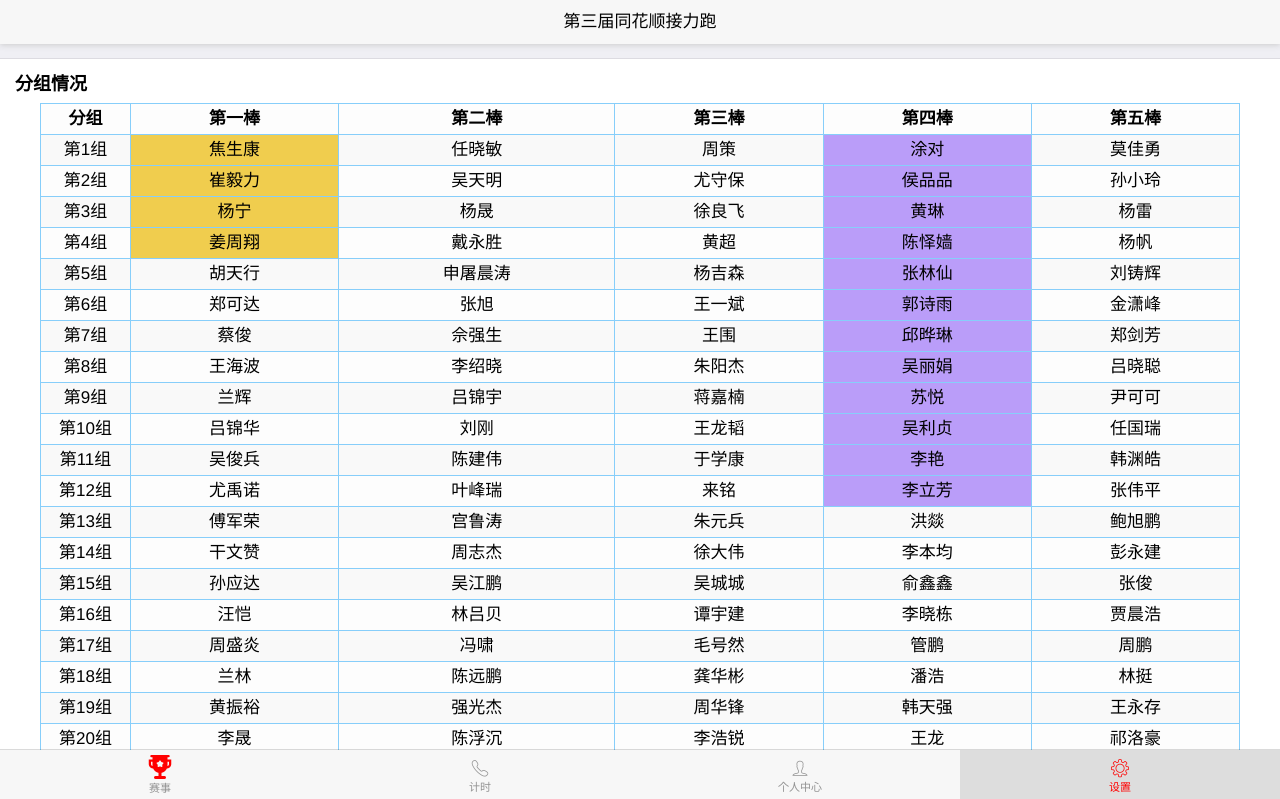
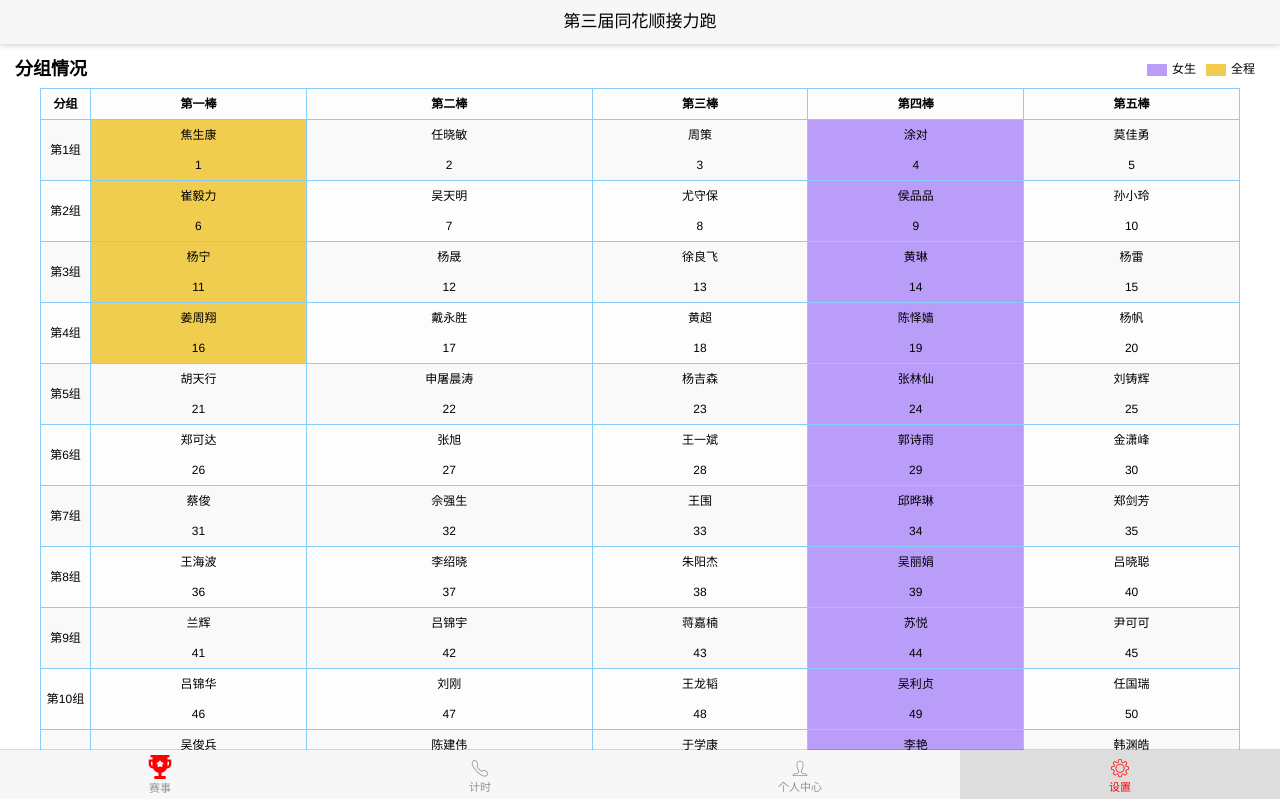
Before and after one commit to songcee/mui-timer, a plain HTML site: page index.html in a window 1280 px wide. Both pictures are taken after a click on the link "设置". Shown: the top 799 px of the page. Drawn offline with Linux system fonts and the light colour scheme.

Commit message:
修改样式

```diff
--- a/css/style.css
+++ b/css/style.css
@@ -229,6 +229,7 @@
 	border:1px solid lightskyblue;
 	line-height: 30px;
 	box-sizing: border-box;
+	font-size: 12px;
 }
 .fix-table{
 	position: fixed;
@@ -242,6 +243,32 @@
 .fix-table th{
 	border: 1px solid lightskyblue;
 
+}
+.legend-list{
+	list-style: none;
+	position: absolute;
+	right:15px;
+	top:15px;
+	font-size: 12px;
+	overflow: hidden;
+	margin:0;
+	padding:0;
+}
+.legend-list li{
+	margin:0 10px 0 0;
+	float:right;
+}
+.icon-yellow,
+.icon-pink{
+	width:20px;
+	height:12px;
+	vertical-align: middle;
+	margin-right:5px;
+	display: inline-block;
+	background: #f0cd4e;
+}
+.icon-pink{
+	background: #bA9Df9;
 }
 .runner-table td,
 .runner-table th{
@@ -266,3 +293,6 @@
 	float: left;
 	margin-left: 10px;
 }
+.mui-content .mui-table-view.group-table-area{
+	margin-top:0;
+}
--- a/index.html
+++ b/index.html
@@ -244,10 +244,18 @@
 			<!-- 设置页面 -->
 			<div id="gearTab" class="mui-control-content">
 				<div class="mui-content" >
-					<ul class="mui-table-view">
-							<li class="mui-table-view-cell" id="teamRunnerTable">
+					<ul class="mui-table-view group-table-area">
+							<li class="mui-table-view-cell" >
 								<h4>分组情况</h4>
-								<table border="" cellspacing="" cellpadding="" class="runner-table">
+								<ul class="legend-list">
+									<li>
+										<i class="icon-yellow"></i><span>全程</span>
+									</li>
+									<li>
+										<i class="icon-pink"></i><span>女生</span>
+									</li>
+								</ul>
+								<table border="" cellspacing="" cellpadding="" class="runner-table" id="teamRunnerTable">
 									<tr>
 										<th width="90px">分组</th>
 										<th>第一棒</th>
@@ -281,7 +289,8 @@
 									</tr>
 								</table>
 							</li>
-							<li class="mui-table-view-cell" id="allRunnerTable">全程运动员</li>
+							<li class="mui-table-view-cell" >全程运动员 <table  border="" cellspacing="" cellpadding="" class="runner-table"  id="allRunnerTable"></table>
+							</li>
 							<li class="mui-table-view-cell"><h4>工作人员</h4></li>
 					</ul>
 					<!-- <table cellspacing="" cellpadding="" class="runner-table fix-table">
--- a/js/fenzu.js
+++ b/js/fenzu.js
@@ -5,13 +5,13 @@ function getFenzuData(){
 //
 // 		}
 // 	});
-	console.log(allList)
-	mui('#teamRunnerTable')[0].innerHTML='<h4>分组情况</h4>'+renderTableData(allList.result.team_runners,{filterColor:true});
+	// console.log(allList)
+	mui('#teamRunnerTable')[0].innerHTML=renderTableData(allList.result.team_runners,{filterColor:true});
 	mui('#teamRunnerTable').on('click','td',function(e){
 		renderHoverDetail(e.target)
 			mui('#popover').popover('show')
 	})
-	mui('#allRunnerTable')[0].innerHTML='<h4>全程运动员</h4>'+renderTableData(allList.result.all_runners);
+	mui('#allRunnerTable')[0].innerHTML=renderTableData(allList.result.all_runners);
 }
 
 function submitChangeData(){
@@ -60,9 +60,8 @@ function runderHoverEvent(){
  *
  */
 function renderTableData(data,param){
-	var tableList = ['<table border="" cellspacing="" cellpadding="" class="runner-table">\
-						<tr>\
-							<th width="90px">分组</th>\
+	var tableList = ['<tr>\
+							<th width="50px">分组</th>\
 							<th>第一棒</th>\
 							<th>第二棒</th>\
 							<th>第三棒</th>\
@@ -80,14 +79,13 @@ function renderTableData(data,param){
 					case '4':val.sex=='女'?tdItem.push('class="female-runner-td"'):'';break;
 				}
 			}
-			tdItem.push(" userData='"+JSON.stringify(val)+"'>"+val.name+"</td>");
+			tdItem.push(" userData='"+JSON.stringify(val)+"'>"+val.name+'<br/>'+val.number+"</td>");
 			listItem.push(tdItem.join(''));
 			// console.log(key,val)
 		})
 		listItem.push('</tr>');
 		tableList.push(listItem.join(''));
 	});
-	tableList.push('</table>');
 	return tableList.join('');
 }
 
```
